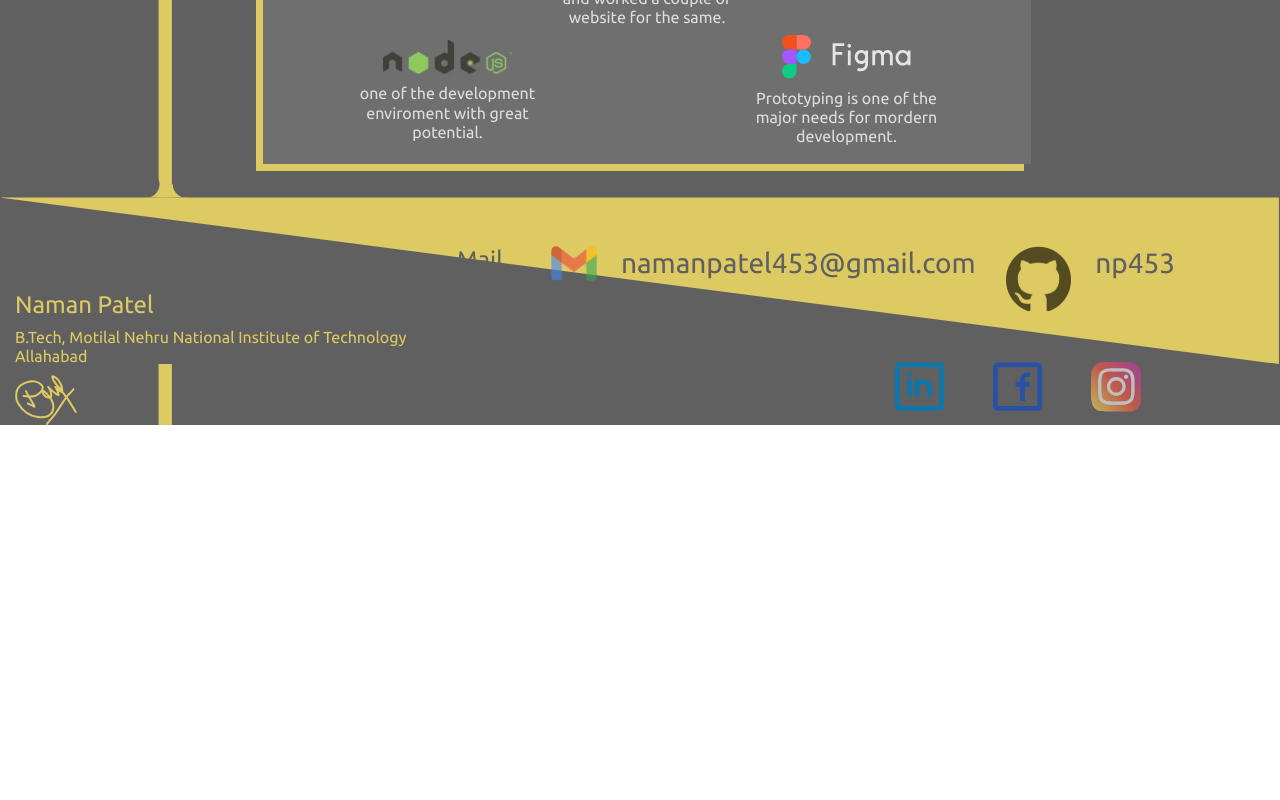
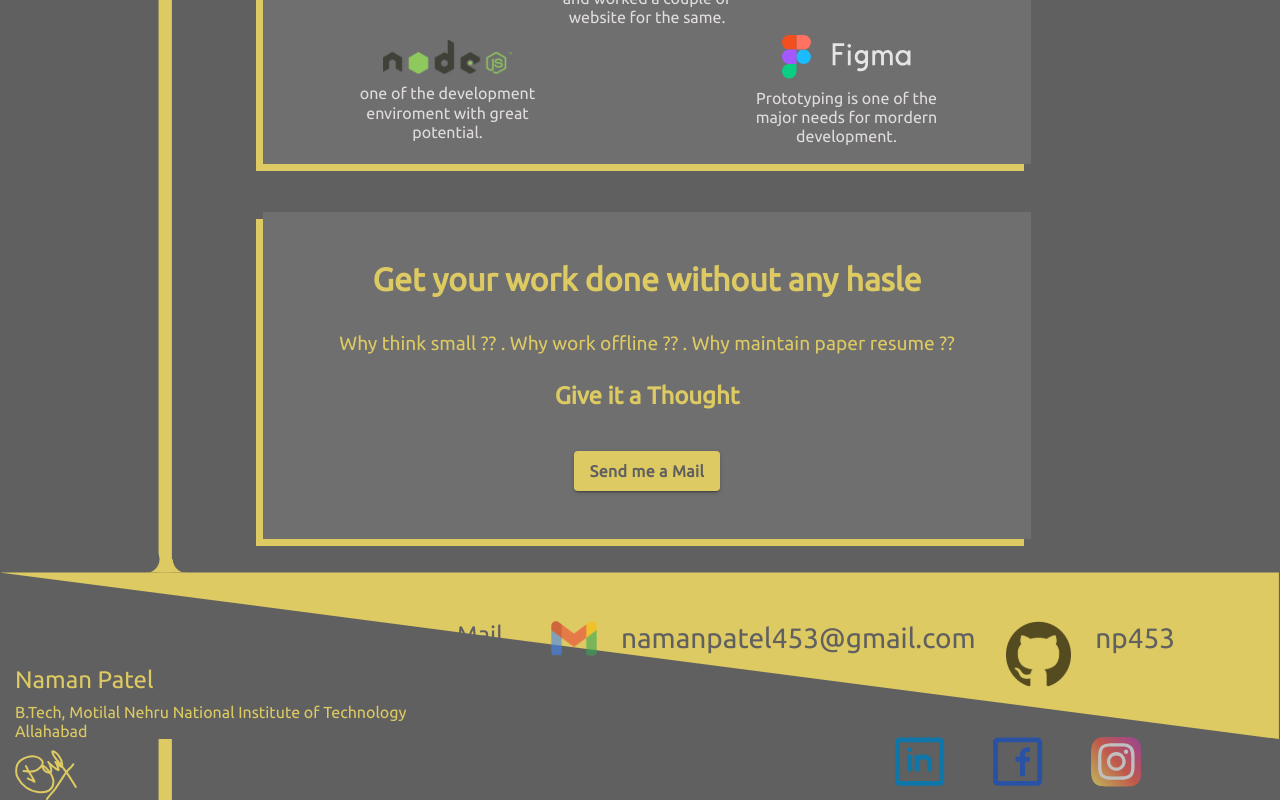
Before and after one commit to np453/Portfolio, a React (Create React App) app in the folder client/: page / in a window 1280 px wide. Shown: the part 1079-1879 px from the top of the page. Before the commit the page ends 1504 px from the top, so only its background shows below. Built offline with nearby package versions, Linux system fonts and the light colour scheme.

Commit message:
colaborate section added

```diff
--- a/client/src/App.js
+++ b/client/src/App.js
@@ -8,6 +8,7 @@ import "./sass/main.scss";
 import Homepage from './views/home';
 import Dashboard from './components/admin/dashboard';
 import Interest from './components/interest';
+import Colaborate from './components/colaborate';
 
 //This component helps in scrolling to top, when a new page loads
 // import ScrollToTop from './common/ScrollToTop';
@@ -19,7 +20,7 @@ function App() {
         {/* <ScrollToTop> */}
         <switch>
           <Route path="/" exact component={Homepage} />
-          <Route path="/test" exact component={Interest} />
+          <Route path="/test" exact component={Colaborate} />
           <Route path="/dashboard" exact component={Dashboard} />
         </switch>
         {/* </ScrollToTop> */}
--- /dev/null
+++ b/client/src/components/colaborate.jsx
@@ -0,0 +1,22 @@
+import React, { Component } from 'react';
+import Button from '@material-ui/core/Button';
+
+class Colaborate extends Component {
+    render() {
+        const email= "namanpatel453@gmail.com";
+        return (
+            <div className="card_wrapper_y">
+                <div className="card_main_body">
+                    <div className="d-flex flex-column justify-content-center align-items-center p-5">
+                        <h1 className="colaborate-title">Get your work done without any hasle</h1>
+                        <h5 className="colaborate-teaser">Why think small ??   .   Why work offline ??   .   Why maintain paper resume ??</h5>
+                        <h3 className="colaborate-label">Give it a Thought</h3>
+                        <Button variant="contained" className="colaborate-button">Send me a Mail</Button>
+                    </div>
+                </div>
+            </div>
+        );
+    }
+}
+
+export default Colaborate;
--- /dev/null
+++ b/client/src/sass/components/colaborate.scss
@@ -0,0 +1,36 @@
+.colaborate-title{
+    margin-bottom: 5%;
+    font-size: 2rem;
+    font-family: $font-1;
+    font-weight: 600;
+    color: #DECA62;
+}
+.colaborate-button{
+    border-radius: 5%;
+    background: #DECA62;
+    color: #606060;
+    font-family: $font-1;
+}
+.colaborate-teaser{
+    font-size: 1.2rem;
+    font-family: $font-1;
+    color: #DECA62;
+    margin-bottom: 4%;
+}
+.colaborate-label{
+    font-size: 1.5rem;
+    font-family: $font-1;
+    color: #DECA62;
+    margin-bottom: 6%;
+    font-weight: 600;
+}
+.MuiButton-label{
+    font-family: $font-1;
+    font-size: 1rem;
+    color: #606060;
+    font-weight: 600;
+    text-transform: none;
+}
+.MuiButton-contained{
+    background-color: #DECA62 !important;
+}
--- a/client/src/sass/main.scss
+++ b/client/src/sass/main.scss
@@ -12,6 +12,10 @@
 
 @import './components/interest.scss';
 
+@import './components/dashboard.scss';
+
+@import './components/colaborate.scss';
+
 
 html {
     scroll-behavior: smooth;
--- a/client/src/views/home.jsx
+++ b/client/src/views/home.jsx
@@ -2,6 +2,7 @@ import React, { Component } from 'react';
 import Navbar from '../components/navbar';
 import Footer from '../components/footer';
 import Interest from '../components/interest';
+import Colaborate from '../components/colaborate';
 
 class Homepage extends Component {
     render() {
@@ -24,20 +25,11 @@ class Homepage extends Component {
                     <div className="d-flex flex-column justify-content-center align-items-center">
                        <Interest />
                     </div>
+                    <div className="d-flex flex-column justify-content-center align-items-center mt-5">
+                       <Colaborate />
+                    </div>
 
                 </div>
-                {/* <div className="row m-0">
-                    <div className="col-md-1">
-                        <div className="container-fluid timeline_wrapper timeline-container">
-                        </div>
-
-                    </div>
-                    <div className="col-md-9">
-
-                    </div>
-
-                </div> */}
-
                 <Footer/>
             </div>
         );
```
Also changed, not shown: 1 other file (tests, documents, lock files or other folders).
